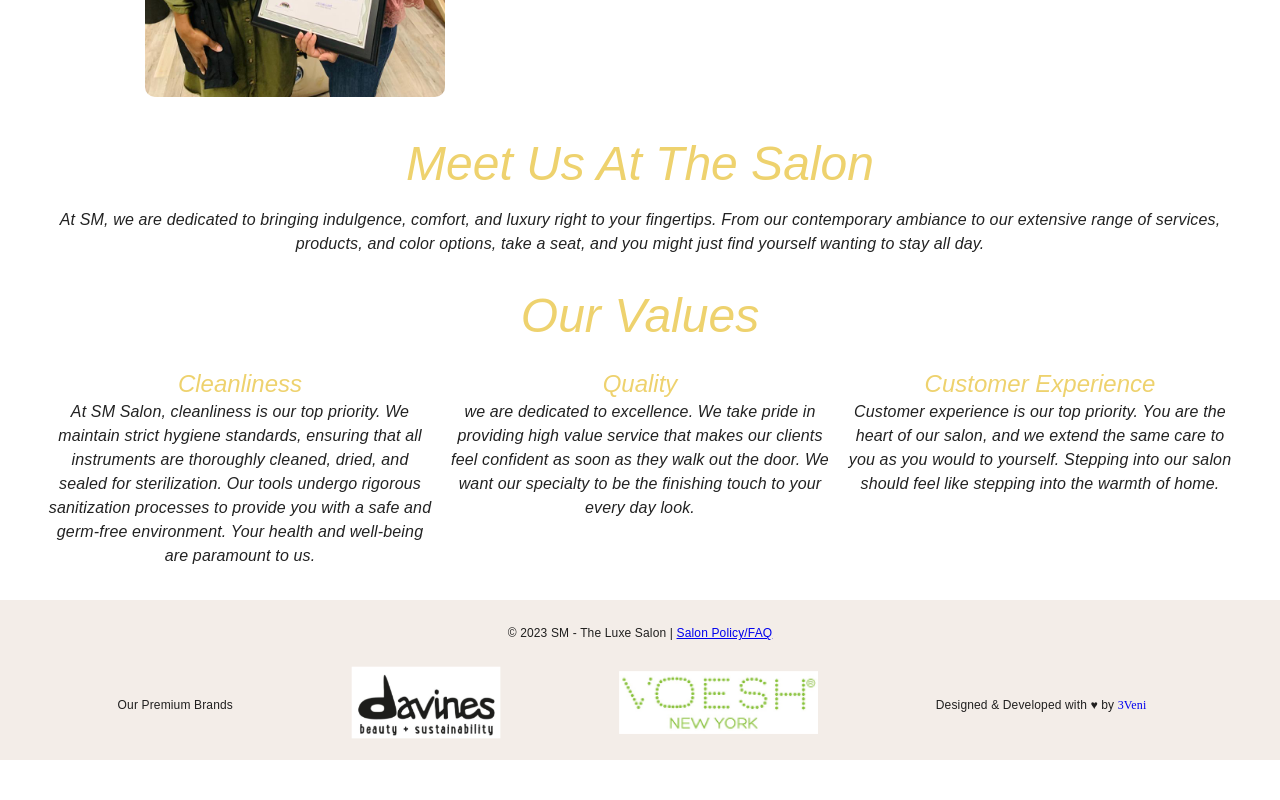
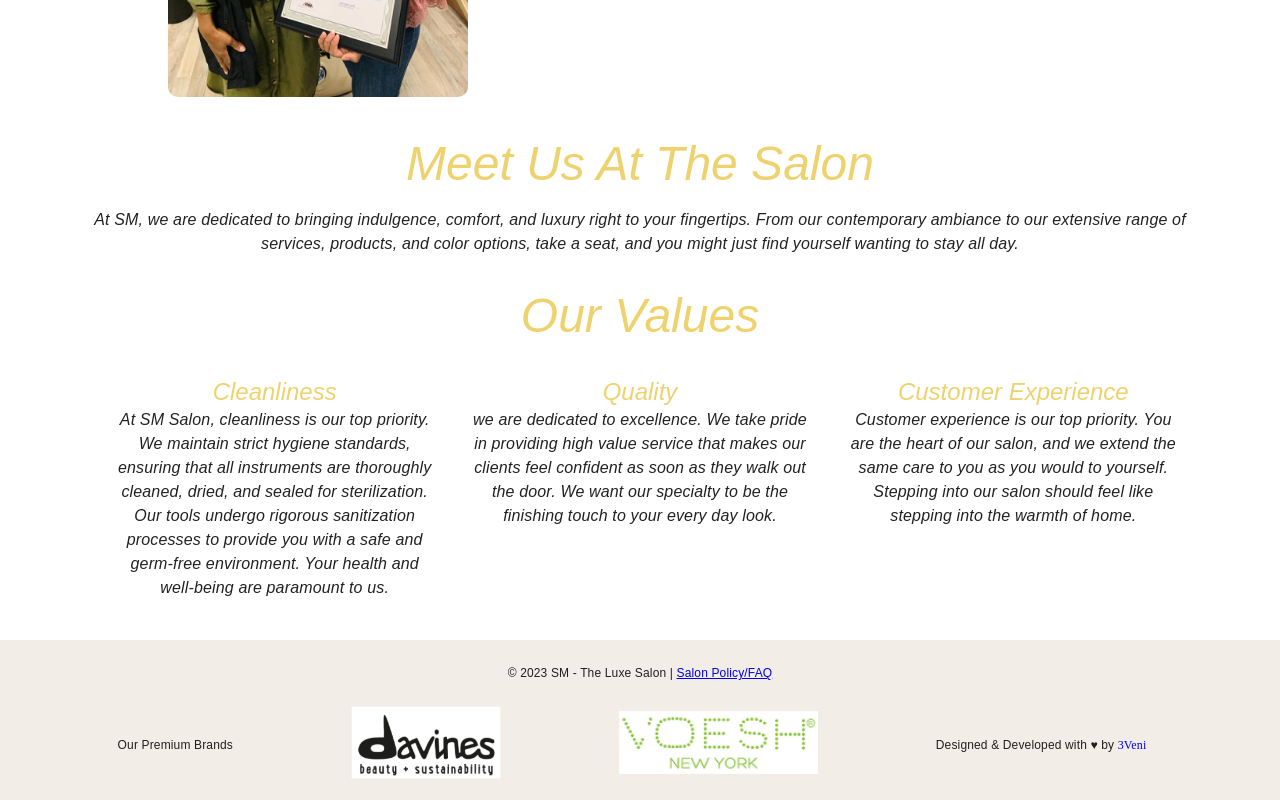
Before and after one commit to raki70184/sreemoulikaluxury, a React (Create React App) app: page /about in a window 1280 px wide. Shown: the part 447-1247 px from the top of the page. Before the commit the page ends 1207 px from the top, so only its background shows below. Built offline with nearby package versions, Linux system fonts and the light colour scheme.

Commit message:
adding spaces

```diff
--- a/src/components/About/About.tsx
+++ b/src/components/About/About.tsx
@@ -9,8 +9,8 @@ export const About: React.FC = () => {
   const sm = useMediaQuery(theme.breakpoints.down('sm'));
 
   return <>
-    <Grid container paddingLeft={sm ? 0 : 5}
-      paddingRight={sm ? 2 : 5} textAlign={"center"}>
+    <Grid container paddingLeft={sm ? 0 : 10}
+      paddingRight={sm ? 3 : 10} textAlign={"center"}>
       <SelfIntroduction />
       <CardPanel title="Meet Us At The Salon">
         <Grid item xs>
@@ -21,17 +21,17 @@ export const About: React.FC = () => {
       </CardPanel>
       <CardPanel title="Our Values" >
         <Grid container flexDirection={sm ? "column" : "row"} marginBottom={2}>
-          <Grid item xs md={4} padding={1}  >
+          <Grid item xs md={4} padding={2} paddingLeft={4} >
             <Typography variant="h5" align="center">Cleanliness</Typography>
             <Typography variant="body1">
               At SM Salon, cleanliness is our top priority. We maintain strict hygiene standards, ensuring that all instruments are thoroughly cleaned, dried, and sealed for sterilization. Our tools undergo rigorous sanitization processes to provide you with a safe and germ-free environment. Your health and well-being are paramount to us.
             </Typography>
           </Grid>
-          <Grid item xs md={4} padding={1}>
+          <Grid item xs md={4} padding={2}>
             <Typography variant="h5" align="center">Quality</Typography>
             <Typography variant="body1">we are dedicated to excellence. We take pride in providing high value service that makes our clients feel confident as soon as they walk out the door. We want our specialty to be the finishing touch to your every day look.</Typography>
           </Grid>
-          <Grid item xs md={4} padding={1}>
+          <Grid item xs md={4} padding={2}>
             <Typography variant="h5" align="center">Customer Experience</Typography>
             <Typography variant="body1">Customer experience is our top priority. You are the heart of our salon, and we extend the same care to you as you would to yourself. Stepping into our salon should feel like stepping into the warmth of home.</Typography>
           </Grid>
--- a/src/components/Contact/Contact.tsx
+++ b/src/components/Contact/Contact.tsx
@@ -14,12 +14,12 @@ export const Contact = () => {
   const sm = useMediaQuery(theme.breakpoints.down('sm'));
   return (<>
     <Banner title="Feel like having a chat or setting up an appointment? We're all ears and here to make it happen with a warm welcome!" />
-    <Grid container flexDirection={"row"} alignItems="space-between" paddingLeft={sm ? 2 : 5}
-      paddingRight={sm ? 2 : 5}>
+    <Grid container flexDirection={"row"} alignItems="space-between" paddingLeft={sm ? 3 : 10}
+      paddingRight={sm ? 3 : 10}>
       <Grid item sm={12} md={6}>
         <ContactForm />
       </Grid>
-      <Grid item container flexDirection={"column"} sm={12} md={6} spacing={3} paddingLeft={sm ? 1 : 3} textAlign={sm ? "center" : "left"}>
+      <Grid item container flexDirection={"column"} sm={12} md={6} spacing={3} paddingLeft={sm ? 1 : 5} textAlign={sm ? "center" : "left"}>
         <Grid item>
           <Typography variant="h5">CONTACT INFO</Typography>
         </Grid>
--- a/src/components/Home/HomeComponent.tsx
+++ b/src/components/Home/HomeComponent.tsx
@@ -26,8 +26,8 @@ export const HomeComponent = () => {
         sx={{ flexGrow: 1, marginTop: '10px' }}
         spacing={2}
         alignItems='center'
-        paddingLeft={5}
-        paddingRight={sm?2:5}
+        paddingLeft={10}
+        paddingRight={sm?3:10}
       >
         <Grid item xs container sm={6} spacing={2} marginTop={8} padding={sm ? 0 : 8} textAlign={sm?"center":"left"}>
           <Typography variant={sm?'h5':'h3'} marginBottom={'20px'}>{home.tagLine}</Typography>
@@ -43,7 +43,7 @@ export const HomeComponent = () => {
           </Grid>
         </Hidden>
       </Grid>
-      <Grid container direction="column" marginTop={8} paddingLeft={sm?0:2} paddingRight={sm?0:2}>
+      <Grid container direction="column" marginTop={8} paddingLeft={sm?0:3} paddingRight={sm?0:3}>
         <Grid item>
           <Typography variant={sm?'h5':'h3'} marginBottom={sm?1:8} align='center'>{home.ourServices}</Typography>
         </Grid>
```
